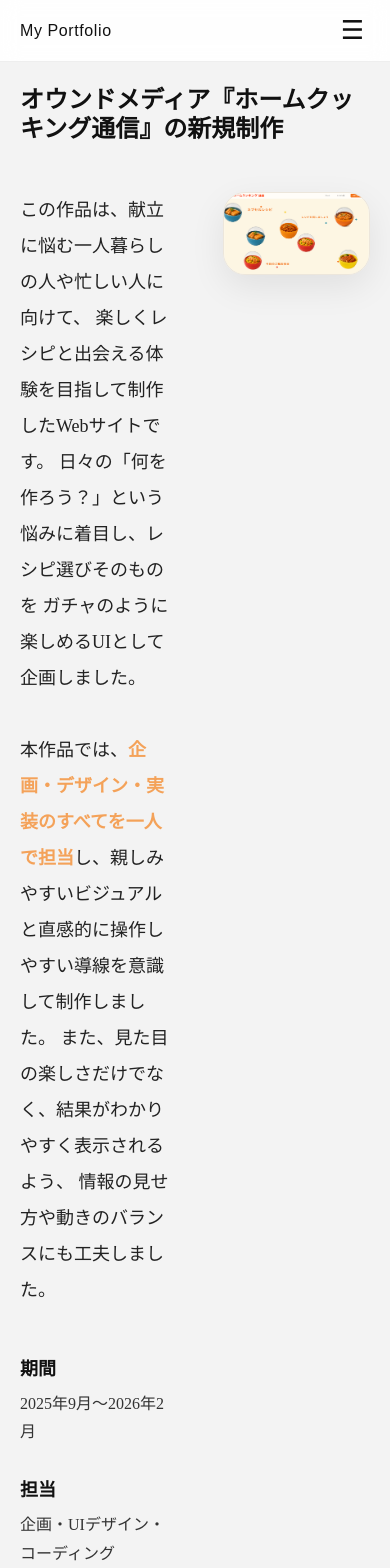
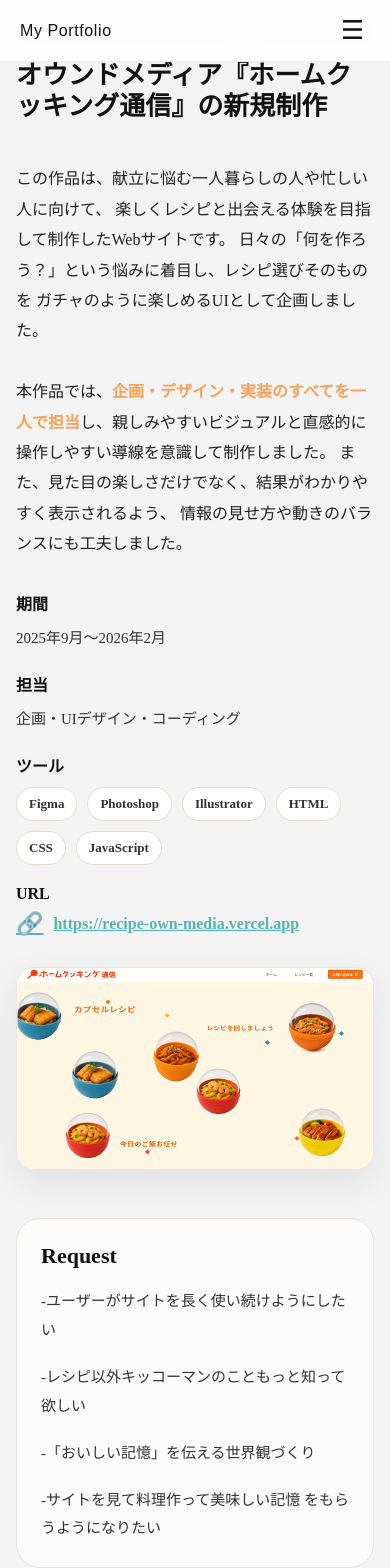
Before and after one commit to 25aw0130-lgtm/HNINYUYUKYAW_Portfolio, a React (Vite) app: page /project/kikkoman-recipe in a window 390 px wide. Shown: the top 1568 px of the page. Built offline with nearby package versions, Linux system fonts and the light colour scheme.

Commit message:
update portfolio

```diff
--- a/src/components/ProfilePage.jsx
+++ b/src/components/ProfilePage.jsx
@@ -100,7 +100,7 @@ export default function ProfilePage() {
                 <span className="about__icon">🌏</span>
                 <div>
                   <h3>Language</h3>
-                  <p>日本語 . 英語 . ミャンマー語</p>
+                  <p>日本語 ・ 英語 ・ ミャンマー語</p>
                 </div>
               </div>
             </div>
--- a/src/components/ProjectDetails.css
+++ b/src/components/ProjectDetails.css
@@ -204,3 +204,92 @@
   transform:translateY(-3px);
   box-shadow:0 8px 20px rgba(0,0,0,0.15);
 }
+
+
+/* ===== TABLET / MOBILE ===== */
+@media (max-width:768px){
+
+  .projectDetail{
+    padding:40px 16px 80px;
+  }
+
+  .projectHero{
+    grid-template-columns:1fr;
+    grid-template-rows:auto;
+    gap:32px;
+  }
+
+  /* title */
+  .projectDetail__title{
+    font-size:26px;
+    margin:20px 0 10px;
+  }
+
+  /* intro text */
+  .projectDetail__intro{
+    font-size:16px;
+    line-height:1.9;
+  }
+
+  /* meta area */
+  .projectMeta{
+    margin-top:32px;
+    gap:20px;
+  }
+
+  .projectMeta__label{
+    font-size:16px;
+  }
+
+  .projectMeta__text{
+    font-size:15px;
+  }
+
+  .toolTag{
+    padding:8px 12px;
+    font-size:13px;
+  }
+
+  /* image */
+  .projectHero__image{
+    border-radius:18px;
+  }
+
+  /* section box */
+  .projectSection{
+    margin-top:48px;
+    padding:24px;
+  }
+
+  .projectSection__title{
+    font-size:22px;
+  }
+
+  .projectSection__text,
+  .projectPointList{
+    font-size:15px;
+    line-height:1.9;
+  }
+
+  /* button */
+  .projectVisitBtn{
+    padding:12px 18px;
+    font-size:14px;
+  }
+
+  /* link */
+  .projectLink{
+    font-size:16px;
+  }
+
+  .projectBack{
+    margin-top:60px;
+  }
+
+  .backIcon{
+    width:44px;
+    height:44px;
+    font-size:20px;
+  }
+
+  }
```
